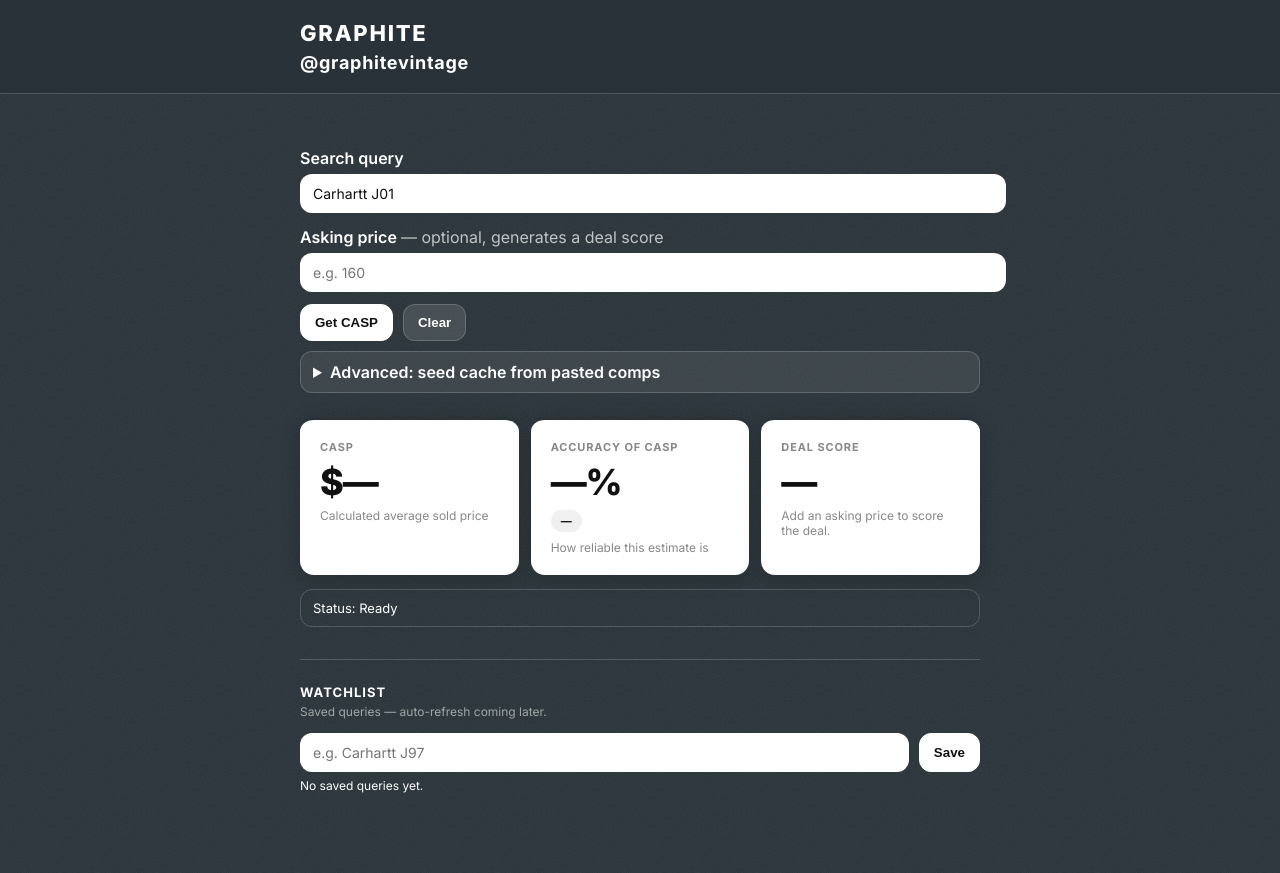
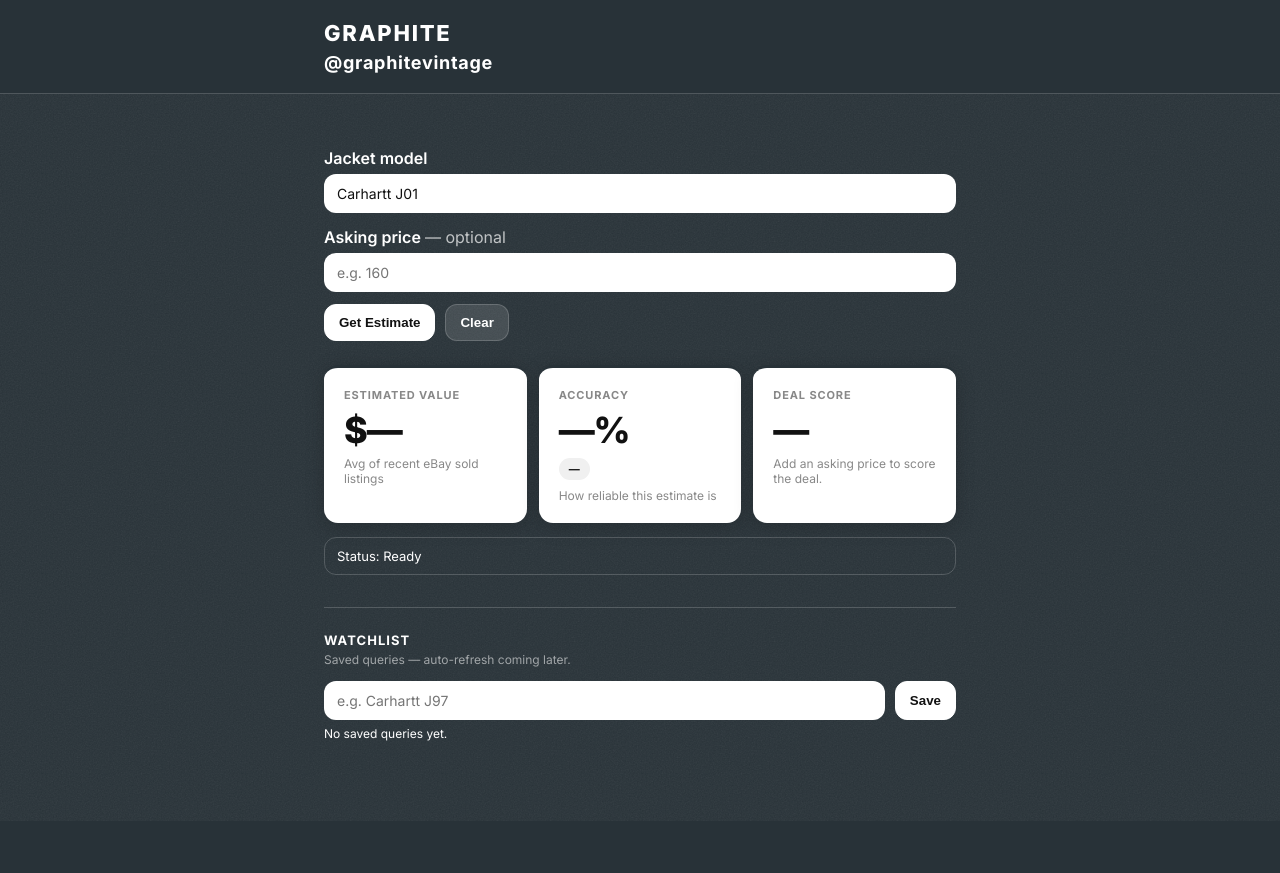
Before and after one commit to fergmag/Graphite, a Flask app: page / in a window 1280 px wide. After the commit the page ends 821 px from the top, so only its background shows below. Run offline with Flask 3, Linux system fonts and the light colour scheme; data that the repository does not hold is empty.

Commit message:
simplify UI

```diff
--- a/app/templates/index.html
+++ b/app/templates/index.html
@@ -101,22 +101,9 @@
       }
       button:disabled { opacity: 0.6; cursor:not-allowed; }
 
+      *, *::before, *::after { box-sizing: border-box; }
+
       .tiny { font-size: 12px; color: var(--muted); margin-top: 6px; }
-
-      details.advanced {
-        margin-top: 10px;
-        border: 1px solid var(--line);
-        border-radius: 12px;
-        padding: 10px 12px;
-        background: rgba(255,255,255,0.08);
-      }
-      details.advanced summary {
-        cursor: pointer;
-        font-weight: 600;
-      }
-      details.advanced .row {
-        margin-top: 10px;
-      }
 
       .cards {
         display: grid;
@@ -192,7 +179,12 @@
         cursor: pointer;
       }
       .watchrow { display:flex; gap: 10px; flex-wrap: wrap; }
-      .watchrow input { flex: 1; min-width: 260px; }
+      .watchrow input { flex: 1; min-width: 0; }
+      .pill {
+        cursor: pointer;
+        transition: opacity 0.15s;
+      }
+      .pill:hover { opacity: 0.75; }
     </style>
   </head>
 
@@ -206,49 +198,33 @@
 
     <div class="page-content">
 
-    <label for="query">Search query</label>
+    <label for="query">Jacket model</label>
     <input id="query" value="Carhartt J01" />
 
-    <label for="asking">Asking price <span style="font-weight:400;opacity:0.7;">— optional, generates a deal score</span></label>
+    <label for="asking">Asking price <span style="font-weight:400;opacity:0.7;">— optional</span></label>
     <input id="asking" placeholder="e.g. 160" />
 
     <div class="row">
-      <button id="estimateBtn">Get CASP</button>
+      <button id="estimateBtn">Get Estimate</button>
       <button id="clearBtn" class="secondary">Clear</button>
     </div>
 
-    <details class="advanced">
-      <summary>Advanced: seed cache from pasted comps</summary>
-      <div class="tiny" style="margin-top:10px;">Use this only if live scraping is blocked. Paste comps JSON below — only <code>price</code> is required.</div>
-      <label for="comps" style="margin-top:12px;">Comps JSON</label>
-      <textarea id="comps">[
-  {"title":"Carhartt J01 Detroit Jacket - Brown","price":180},
-  {"title":"Vintage Carhartt J01 Blanket Lined","price":210},
-  {"title":"Carhartt J01 Made in USA","price":165},
-  {"title":"Carhartt Detroit J01","price":195},
-  {"title":"J01 Detroit Jacket","price":240}
-]</textarea>
-      <div class="row">
-        <button id="seedBtn" class="secondary">Seed cache</button>
-      </div>
-    </details>
-
     <div class="cards">
       <div class="card">
-        <h3>CASP</h3>
+        <h3>Estimated Value</h3>
         <p class="big" id="casp">$—</p>
-        <div class="sub">Calculated average sold price</div>
+        <div class="sub">Avg of recent eBay sold listings</div>
       </div>
 
       <div class="card">
-        <h3>Accuracy of CASP</h3>
+        <h3>Accuracy</h3>
         <p class="big" id="acc">—%</p>
         <div class="badge" id="accLabel">—</div>
         <div class="sub">How reliable this estimate is</div>
       </div>
 
       <div class="card">
-        <h3>Deal score</h3>
+        <h3>Deal Score</h3>
         <p class="big" id="deal">—</p>
         <div class="sub" id="dealSub">Add an asking price to score the deal.</div>
       </div>
@@ -271,7 +247,6 @@
     <script>
       const $ = (id) => document.getElementById(id);
 
-      const seedBtn = $("seedBtn");
       const estimateBtn = $("estimateBtn");
       const clearBtn = $("clearBtn");
 
@@ -338,23 +313,7 @@
         return { status: res.status, data };
       }
 
-      async function refreshWatchItem(query) {
-        if (!query) return;
-        setStatus(`Refreshing “${query}”…`);
-        const { status, data } = await getJSON(
-          `/estimate?query=${encodeURIComponent(query)}&cache_first=false&use_cache=true`
-        );
-
-        if (status !== 200 || !data || !data.ok) {
-          setStatus("Watch refresh error");
-          return;
-        }
-
-        setStatus(data.from_cache ? "Served cached result." : "Live result.");
-        updateCards(data);
-      }
-
-      function renderWatchItems(items) {
+function renderWatchItems(items) {
         const clean = Array.isArray(items)
           ? items.filter((item) => typeof item === "string" && item.trim().length > 0)
           : [];
@@ -371,26 +330,22 @@
           const pill = document.createElement("span");
           pill.className = "pill";
           pill.textContent = q;
+          pill.title = "Tap to load estimate";
+          pill.addEventListener("click", () => {
+            $("query").value = q;
+            runEstimate(q);
+          });
 
           const x = document.createElement("button");
           x.className = "xbtn";
-          x.textContent = "Remove";
+          x.textContent = "×";
+          x.title = "Remove";
           x.addEventListener("click", async () => {
             await fetch(`/watchlist?query=${encodeURIComponent(q)}`, { method: "DELETE" });
             await refreshWatchlist();
           });
 
-          const refresh = document.createElement("button");
-          refresh.className = "xbtn";
-          refresh.textContent = "Refresh";
-          refresh.addEventListener("click", async () => {
-            await refreshWatchItem(q);
-          });
-
           li.appendChild(pill);
-          li.appendChild(document.createTextNode(" "));
-          li.appendChild(refresh);
-          li.appendChild(document.createTextNode(" "));
           li.appendChild(x);
           ul.appendChild(li);
         });
@@ -408,56 +363,29 @@
         renderWatchItems(data.items || []);
       }
 
-      seedBtn.addEventListener("click", async () => {
-        seedBtn.disabled = true;
+async function runEstimate(query) {
         estimateBtn.disabled = true;
-        setStatus("Seeding…");
+        setStatus("Fetching estimate…");
 
-        const query = $("query").value.trim();
-        let comps;
-        try {
-          comps = JSON.parse($("comps").value);
-        } catch (e) {
-          setStatus("Invalid comps JSON");
-          seedBtn.disabled = false;
-          estimateBtn.disabled = false;
-          return;
-        }
-
-        const { status, data } = await postJSON("/seed", { query, comps });
-        if (status !== 200 || !data || !data.ok) {
-          setStatus("Seed error");
-          updateCards(null);
-        } else {
-          setStatus("Seeded cache.");
-          updateCards(data);
-        }
-
-        seedBtn.disabled = false;
-        estimateBtn.disabled = false;
-      });
-
-      estimateBtn.addEventListener("click", async () => {
-        seedBtn.disabled = true;
-        estimateBtn.disabled = true;
-        setStatus("Estimating…");
-
-        const query = $("query").value.trim();
         const asking = $("asking").value.trim();
         const askingParam = asking ? `&asking=${encodeURIComponent(asking)}` : "";
 
         const { status, data } = await getJSON(`/estimate?query=${encodeURIComponent(query)}&cache_first=true${askingParam}`);
 
         if (status !== 200 || !data || !data.ok) {
-          setStatus("Estimate error");
+          setStatus("Error fetching estimate");
           updateCards(null);
         } else {
-          setStatus(data.from_cache ? "Served cached result." : "Live result.");
+          setStatus(data.from_cache ? "Cached result." : "Live result.");
           updateCards(data);
         }
 
-        seedBtn.disabled = false;
         estimateBtn.disabled = false;
+      }
+
+      estimateBtn.addEventListener("click", () => {
+        const query = $("query").value.trim();
+        if (query) runEstimate(query);
       });
 
       clearBtn.addEventListener("click", () => {
```
Also changed, not shown: 1 other file.
